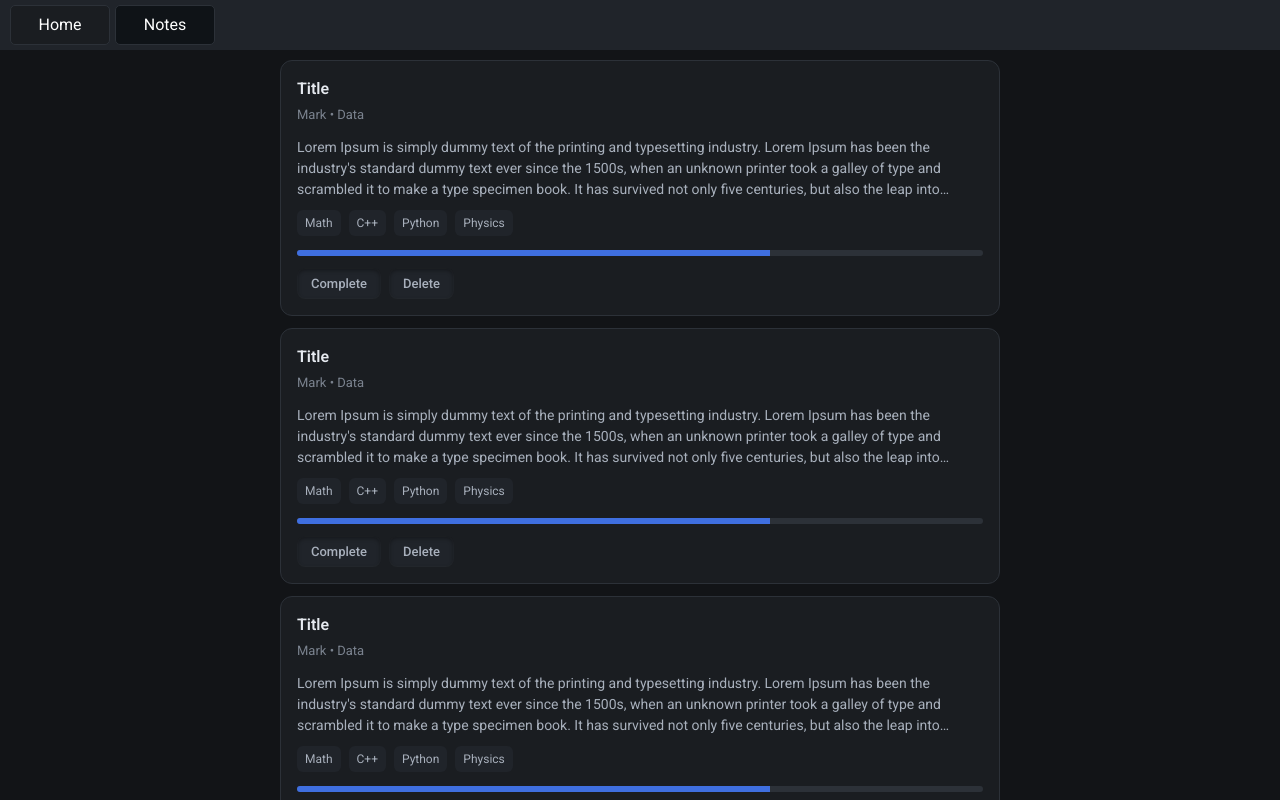
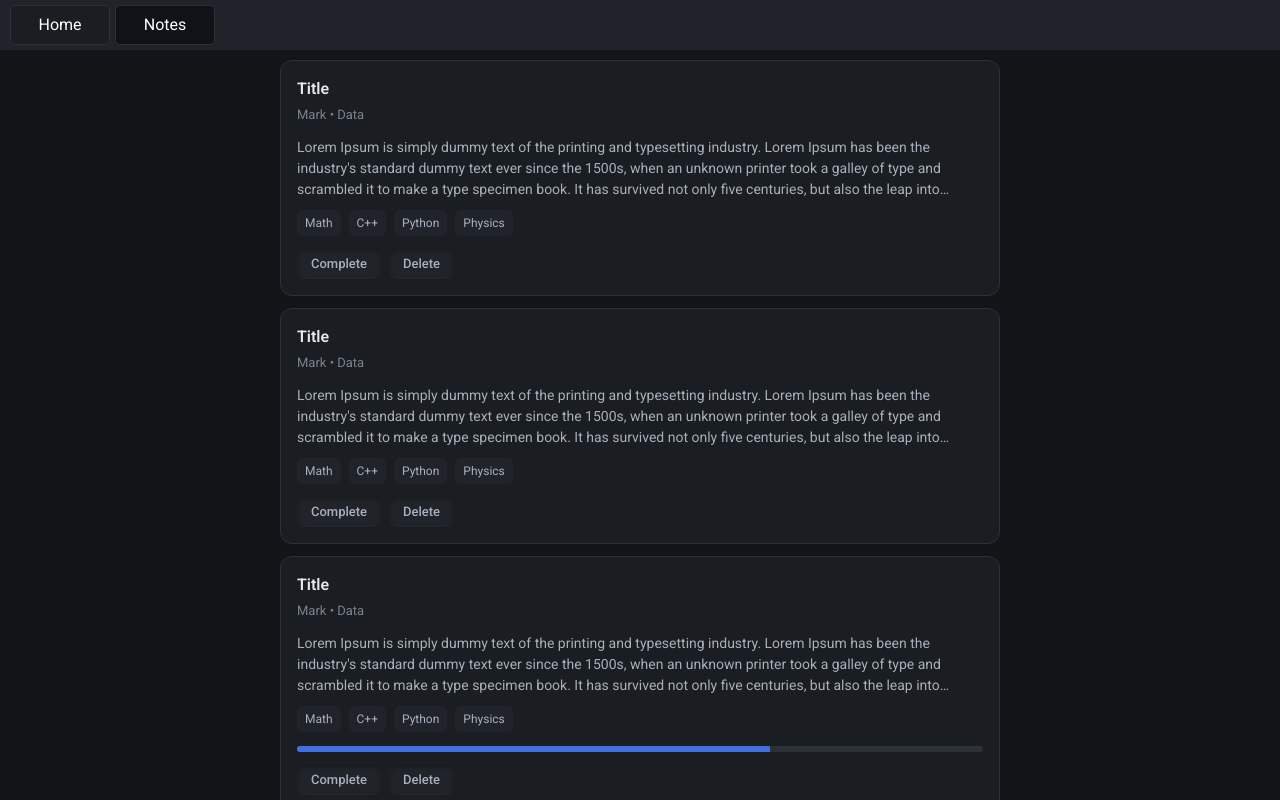
Before and after one commit to mikhaylovdaniil/requent-frontend, a Vue app: page /notes in a window 1280 px wide. Shown: the top 800 px of the page. Built offline with nearby package versions, Linux system fonts and the light colour scheme.

Commit message:
Progressable and not progressable notes

```diff
--- a/src/components/Note.vue
+++ b/src/components/Note.vue
@@ -1,5 +1,12 @@
 <script setup>
-import { ref } from "vue";
+import { ref, defineProps } from "vue";
+
+defineProps({
+    isProgressable: {
+        type: Boolean,
+        default: false,
+    },
+});
 
 const tags = ref([
     { id: 1, label: "Math" },
@@ -28,7 +35,7 @@ const tags = ref([
                 {{ tag.label }}
             </button>
         </div>
-        <div class="progress">
+        <div v-if="isProgressable" class="progress">
             <div class="progress-fill" style="width: 69%"></div>
         </div>
 
@@ -83,7 +90,7 @@ const tags = ref([
     -webkit-line-clamp: 3;
     -webkit-box-orient: vertical;
     overflow: hidden;
-
+    line-clamp: 3;
     font-size: 14px;
     line-height: 1.5;
     color: var(--text-secondary);
--- a/src/views/NotesView.vue
+++ b/src/views/NotesView.vue
@@ -7,7 +7,7 @@ import GoUp from "@/components/GoUp.vue";
         <GoUp />
         <Note />
         <Note />
-        <Note />
+        <Note :isProgressable="true" />
         <Note />
         <Note />
         <Note />
```
